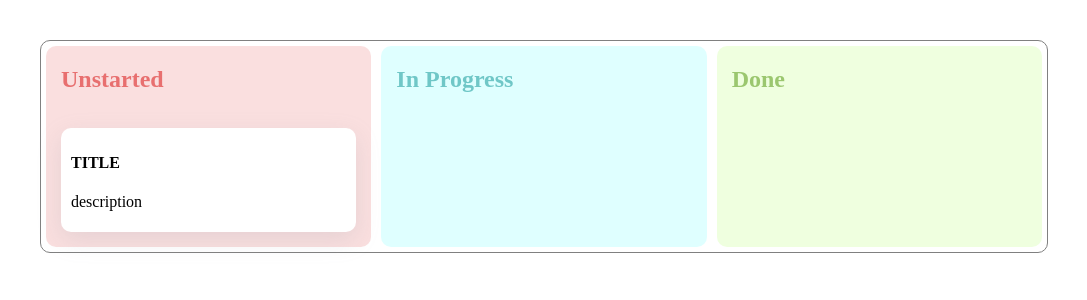
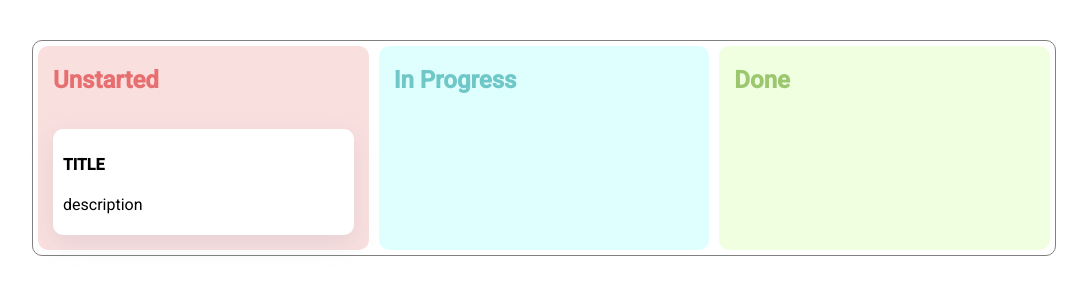
Before and after one commit to brunomonteirobonifacio/kanban-frontend, an Angular app: page / in a window 1280 px wide. Shown: the top 300 px of the page, without its empty margins (96-1183 px from the left). Built offline with nearby package versions, Linux system fonts and the light colour scheme.

Commit message:
Adicionadas novas dependências de estilo

```diff
--- a/angular.json
+++ b/angular.json
@@ -27,6 +27,7 @@
               }
             ],
             "styles": [
+              "@angular/material/prebuilt-themes/magenta-violet.css",
               "src/styles.css"
             ],
             "scripts": []
@@ -85,6 +86,7 @@
               }
             ],
             "styles": [
+              "@angular/material/prebuilt-themes/magenta-violet.css",
               "src/styles.css"
             ],
             "scripts": []
--- a/package.json
+++ b/package.json
@@ -10,6 +10,7 @@
   },
   "private": true,
   "dependencies": {
+    "@angular/cdk": "^19.2.6",
     "@angular/common": "^19.2.0",
     "@angular/compiler": "^19.2.0",
     "@angular/core": "^19.2.0",
--- a/src/index.html
+++ b/src/index.html
@@ -6,6 +6,8 @@
   <base href="/">
   <meta name="viewport" content="width=device-width, initial-scale=1">
   <link rel="icon" type="image/x-icon" href="favicon.ico">
+  <link href="https://fonts.googleapis.com/css2?family=Roboto:wght@300;400;500&display=swap" rel="stylesheet">
+  <link href="https://fonts.googleapis.com/icon?family=Material+Icons" rel="stylesheet">
 </head>
 <body>
   <app-root></app-root>
--- a/src/styles.css
+++ b/src/styles.css
@@ -1 +1,4 @@
 /* You can add global styles to this file, and also import other style files */
+
+html, body { height: 100%; }
+body { margin: 0; font-family: Roboto, "Helvetica Neue", sans-serif; }
```
Also changed, not shown: 1 other file (tests, documents, lock files or other folders).
